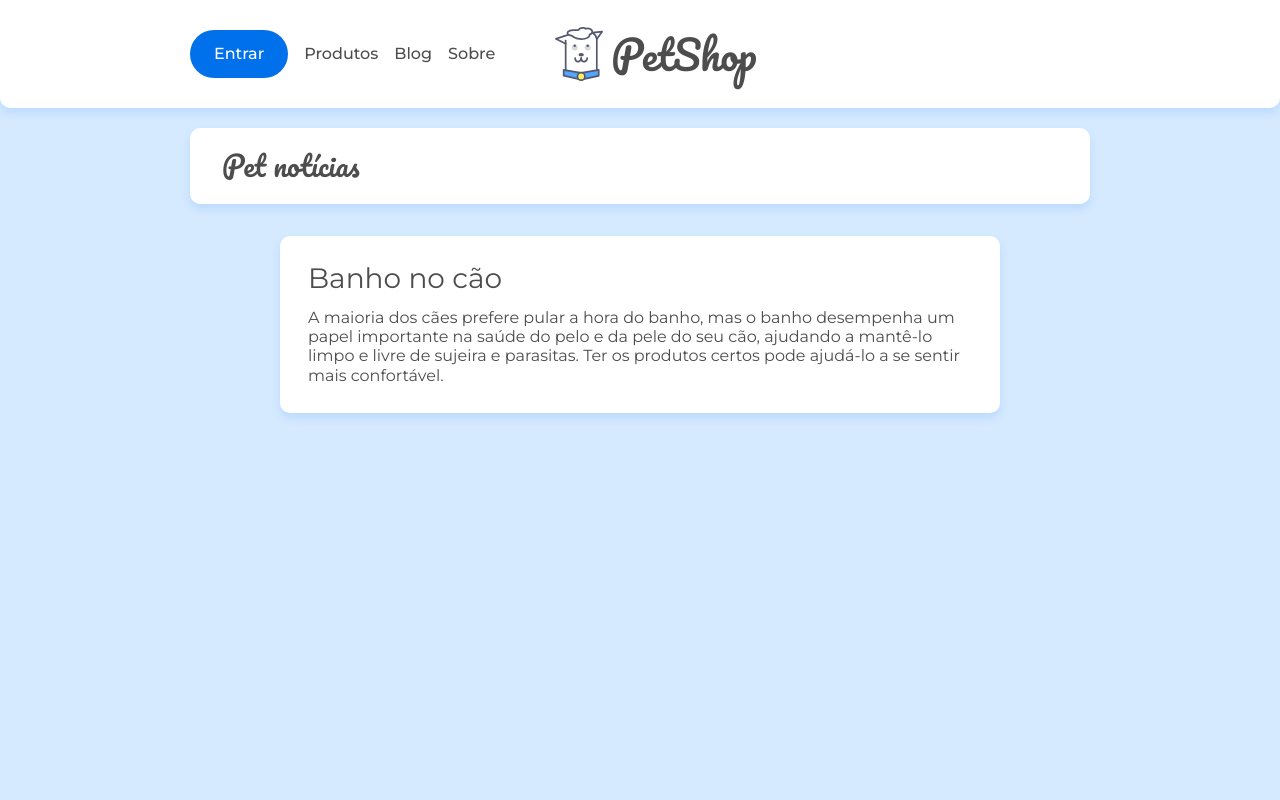
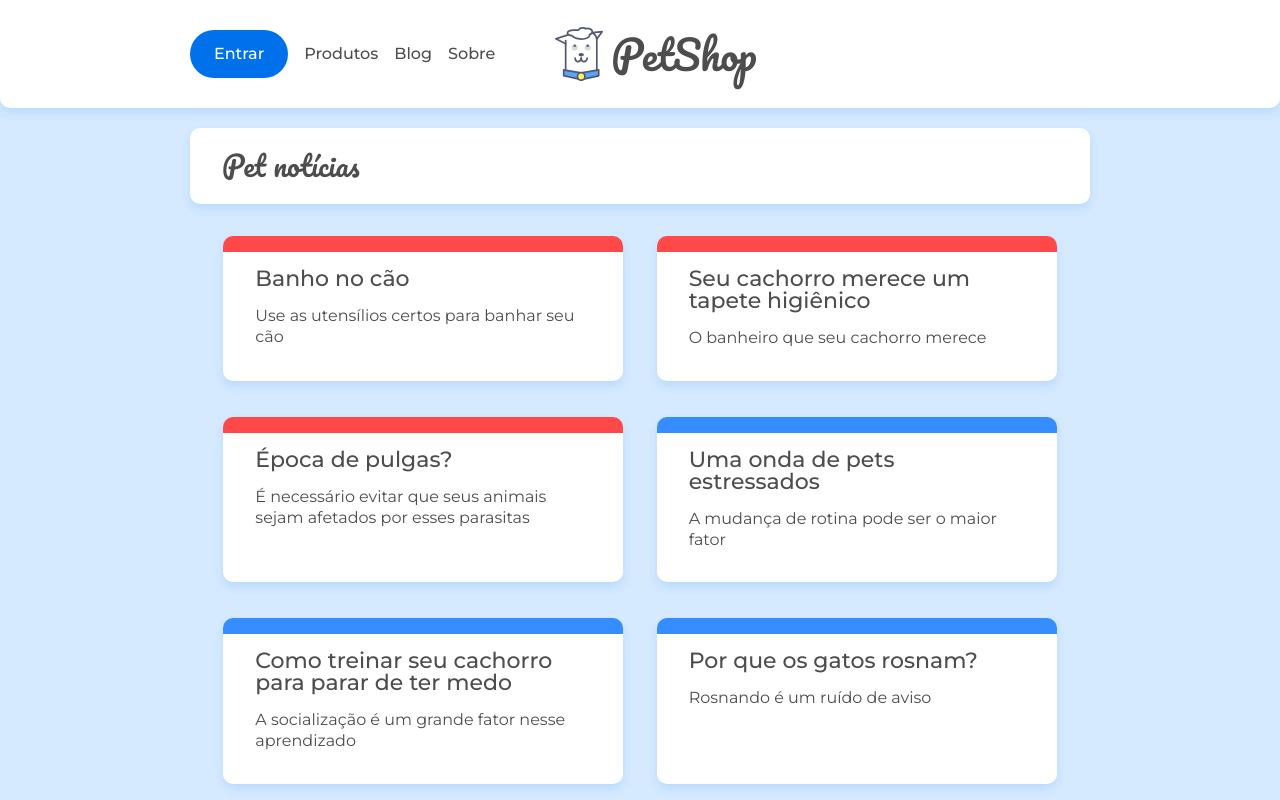
Before and after one commit to TakaGui/alura, a React (Create React App) app in the folder front-end/petshop/: page / in a window 1280 px wide. Shown: the top 800 px of the page. Built offline with nearby package versions, Linux system fonts and the light colour scheme; data requests are answered from the project's data file.

Commit message:
feat? show posts

```diff
--- a/front-end/petshop/db.json
+++ b/front-end/petshop/db.json
@@ -1,72 +1,72 @@
 {
-  "categorias": [
+  "categories": [
     {
       "id": "bem-estar",
-      "nome": "bem-estar",
-      "subcategorias": ["higiene", "saude"]
+      "name": "bem-estar",
+      "subcategories": ["higiene", "saude"]
     },
     {
       "id": "comportamento",
-      "nome": "comportamento",
-      "subcategorias": ["treinamento", "educacao"]
+      "name": "comportamento",
+      "subcategories": ["treinamento", "educacao"]
     }
   ],
   "posts": [
     {
       "id": 1,
       "title": "Banho no cão",
-      "metadescription": "Use as utensilios certos para banhar seu cão",
+      "metadescription": "Use as utensílios certos para banhar seu cão",
       "body": "A maioria dos cães prefere pular a hora do banho, mas o banho desempenha um papel importante na saúde do pelo e da pele do seu cão, ajudando a mantê-lo limpo e livre de sujeira e parasitas. Ter os produtos certos pode ajudá-lo a se sentir mais confortável.",
-      "categoria": "bem-estar",
-      "subcategoria": "higiene"
+      "category": "bem-estar",
+      "subcategory": "higiene"
     },
     {
       "id": 2,
       "title": "Seu cachorro merece um tapete higiênico",
       "metadescription": "O banheiro que seu cachorro merece",
       "body": "Os tapetes higiênicos são uma inovação do mercado pet, perfeitos para que seu cão faça suas necessidades com conforto e sem sujar a casa. São produtos descartáveis ou laváveis que garantem conforto ao animal.",
-      "categoria": "bem-estar",
-      "subcategoria": "higiene"
+      "category": "bem-estar",
+      "subcategory": "higiene"
     },
     {
       "id": 3,
       "title": "Época de pulgas?",
       "metadescription": "É necessário evitar que seus animais sejam afetados por esses parasitas",
       "body": "Não é a mordida, mas a reação alérgica a ela que faz seu cão coçar. Alguns animais de estimação são hipersensíveis a pulgas e podem sofrer uma reação severa com apenas uma única mordida. No entanto, todos os animais de estimação sentirão desconforto em caso de picadas de pulgas. Portanto, assim que você vir arranhões repetidos, suspeite de pulgas.",
-      "categoria": "bem-estar",
-      "subcategoria": "saude"
+      "category": "bem-estar",
+      "subcategory": "saude"
     },
     {
       "id": 4,
       "title": "Uma onda de pets estressados",
       "metadescription": "A mudança de rotina pode ser o maior fator",
       "body": "Eles começaram a contar com a atenção extra incluindo todos aqueles novos cachorrinhos que esperam que estejamos por perto, mas com mais pessoas voltando ao escritório ou saindo de férias, os cães vão sentir a ausência mais do que nunca, criando uma pandemia de ansiedade entre nossos cães, para a qual podemos não estar preparados.",
-      "categoria": "comportamento",
-      "subcategoria": "educacao"
+      "category": "comportamento",
+      "subcategory": "educacao"
     },
     {
       "id": 5,
       "title": "Como treinar seu cachorro para parar de ter medo",
       "metadescription": "A socialização é um grande fator nesse aprendizado",
       "body": "Ensinar um cachorro a parar de ter medo só pode ser feito aumentando sua autoconfiança. Isso significa mudar a forma como sua mente reage em certas situações e transformar associações negativas em positivas. Fazer isso requer muita paciência e uma série de exposições controladas ao evento ou objeto temido, mas a uma distância suficiente para que o cão não se sinta ansioso.",
-      "categoria": "comportamento",
-      "subcategoria": "educacao"
+      "category": "comportamento",
+      "subcategory": "educacao"
     },
     {
       "id": 6,
       "title": "Por que os gatos rosnam?",
       "metadescription": "Rosnando é um ruído de aviso",
       "body": "Uma coisa que os cientistas sabem com certeza é que a parte do cérebro do gato que controla as vocalizações está muito conectada à parte do cérebro que controla as emoções do gato. Portanto, o que o gato está “dizendo” é absolutamente uma percepção de como ele está se sentindo.",
-      "categoria": "comportamento",
-      "subcategoria": "treinamento"
+      "category": "comportamento",
+      "subcategory": "treinamento"
     },
     {
       "id": 7,
       "title": "Como treinar um gato",
       "metadescription": "Sim! Você pode treinar um gato e é muito mais fácil do que você pensava",
       "body": "Normalmente usado como ferramentas de treinamento para uma ampla variedade de animais, um clicker custará apenas alguns dólares e ajudará você a dar um reforço positivo quando estiver aprendendo a treinar um gato. (Você também pode usar uma caneta comum com um botão de clique - o importante é ter um ruído distinto que possa fazer instantaneamente.) A maior parte do treinamento do gato envolve oferecer a seu gato uma guloseima que ele goste após um clique para marcar o comportamento desejado.",
-      "categoria": "comportamento",
-      "subcategoria": "treinamento"
+      "category": "comportamento",
+      "subcategory": "treinamento"
     }
   ]
 }
--- /dev/null
+++ b/front-end/petshop/src/api/api.js
@@ -0,0 +1,10 @@
+import axios from 'axios';
+
+export const api = axios.create({
+  baseURL: 'http://localhost:5000',
+});
+
+export const search = async (url, setData) => {
+  const response = await api.get(url);
+  setData(response.data);
+}
--- /dev/null
+++ b/front-end/petshop/src/api/index.js
@@ -0,0 +1,6 @@
+import { api, search } from './api';
+
+export {
+  api,
+  search,
+};
--- a/front-end/petshop/src/assets/css/base/_variaveis.css
+++ b/front-end/petshop/src/assets/css/base/_variaveis.css
@@ -4,13 +4,13 @@
     --fonte-familia-title-page: 'Pacifico', cursive;
 
     --fonte-peso-input: 300;
-    --fonte-peso-cartao: 500;
+    --fonte-peso-card: 500;
     --fonte-peso-categorias: 500;
     --fonte-peso-menu-header-item: 500;
 
     --fonte-tamanho-logo: 1.75rem;
-    --fonte-tamanho-cartao-titulo: 1.75rem;
-    --fonte-tamanho-cartao-post-titulo: 1.375rem;
+    --fonte-tamanho-card-titulo: 1.75rem;
+    --fonte-tamanho-card-post-titulo: 1.375rem;
     --fonte-tamanho-input-label: 1.25rem;
     --fonte-tamanho-botao: 1.375rem;
     --fonte-tamanho-formulario-fieldset: 1.375rem;
--- a/front-end/petshop/src/assets/css/components/cartao.css
+++ b/front-end/petshop/src/assets/css/components/card.css
@@ -1,4 +1,4 @@
-.cartao {
+.card {
     background-color: var(--cor-contraste-claro);
     border-radius: 10px;
     box-shadow: var(--sombra);
@@ -9,16 +9,16 @@
     margin-bottom: 1rem;
 }
 
-.cartao__title {
-    font-size: var(--fonte-tamanho-cartao-titulo);
+.card__title {
+    font-size: var(--fonte-tamanho-card-titulo);
     margin-bottom: 1rem;
 }
 
-.cartao__texto {
+.card__texto {
     line-height: 1.2rem;
 }
 
-.cartao-post {
+.card-post {
     background-color: var(--cor-contraste-claro);
     border-radius: 10px;
     box-shadow: var(--sombra);
@@ -30,21 +30,21 @@
     border-top: 1rem solid;
 }
 
-.cartao-post__title {
-    font-size: var(--fonte-tamanho-cartao-post-titulo);
-    font-weight: var(--fonte-peso-cartao);
+.card-post__title {
+    font-size: var(--fonte-tamanho-card-post-titulo);
+    font-weight: var(--fonte-peso-card);
     margin-bottom: 1rem;
 }
 
-.cartao-post__meta {
+.card-post__meta {
     line-height: 1.3rem;
 }
 
-.cartao-post--bem-estar {
+.card-post--bem-estar {
     border-color: var(--cor-categoria-bem-estar);
 }
 
-.cartao-post--comportamento {
+.card-post--comportamento {
     border-color: var(--cor-categoria-comportamento);
 }
 
--- a/front-end/petshop/src/components/Header.jsx
+++ b/front-end/petshop/src/components/Header.jsx
@@ -12,12 +12,12 @@ export const Header = () => {
         </span>
       </div>
       <div className="header-container">
-        <a href="/" className="flex flex--center">
+        <Link to="/" className="flex flex--center">
           <img className="header__logo" src={doguitoLogo} alt="Logo Doguito" />
           <h1 className="header__title">
             PetShop
           </h1>
-        </a>
+        </Link>
       </div>
 
       <nav className="menu-header">
--- /dev/null
+++ b/front-end/petshop/src/components/PostList.jsx
@@ -0,0 +1,34 @@
+import {
+  useState,
+  useEffect,
+} from 'react';
+import { Link } from 'react-router-dom';
+
+import { search } from '../api';
+
+export const PostList = ({ url }) => {
+  const [posts, setPosts] = useState([]);
+
+  useEffect(() => {
+    search(url, setPosts);
+  }, [url]);
+
+  return (
+    <section className="posts container">
+      {
+        posts.map((post) => (
+          <Link className={`card-post card-post--${post.category}`} to="#">
+            <article key={post.id}>
+              <h3 className="card-post__title">
+                {post.title}
+              </h3>
+              <p className="card-post__meta">
+                {post.metadescription}
+              </p>
+            </article>
+          </Link>
+        ))
+      }
+    </section>
+  );
+}
--- a/front-end/petshop/src/pages/About.jsx
+++ b/front-end/petshop/src/pages/About.jsx
@@ -1,6 +1,6 @@
 import React from 'react'
 
-import '../assets/css/components/cartao.css'
+import '../assets/css/components/card.css'
 
 export const About = () => {
 
@@ -10,7 +10,7 @@ export const About = () => {
         <h2 className="title-page">Sobre Doguito</h2>
       </div>
       <section className="container flex flex--center">
-        <article className="cartao">
+        <article className="card">
           O blog do doguito foi criado para tirar diversas dúvidas sobre o mundo pet!!!
         </article>
 
--- a/front-end/petshop/src/pages/Home.jsx
+++ b/front-end/petshop/src/pages/Home.jsx
@@ -1,4 +1,6 @@
 import React from 'react'
+
+import { PostList } from '../components/PostList';
 
 export const Home = () => {
 
@@ -7,12 +9,8 @@ export const Home = () => {
       <div className="container">
         <h2 className="title-page">Pet notícias</h2>
       </div>
-      <section className="container flex flex--center">
-      <article className="cartao post">
-        <h2 className="cartao__title">Banho no cão</h2>
-        <p className="cartao__texto">A maioria dos cães prefere pular a hora do banho, mas o banho desempenha um papel importante na saúde do pelo e da pele do seu cão, ajudando a mantê-lo limpo e livre de sujeira e parasitas. Ter os produtos certos pode ajudá-lo a se sentir mais confortável.</p>
-      </article>
-    </section>
+
+      <PostList url={ '/posts' }/>
 
     </main>
   )
```
Also changed, not shown: 1 other file (tests, documents, lock files or other folders).
